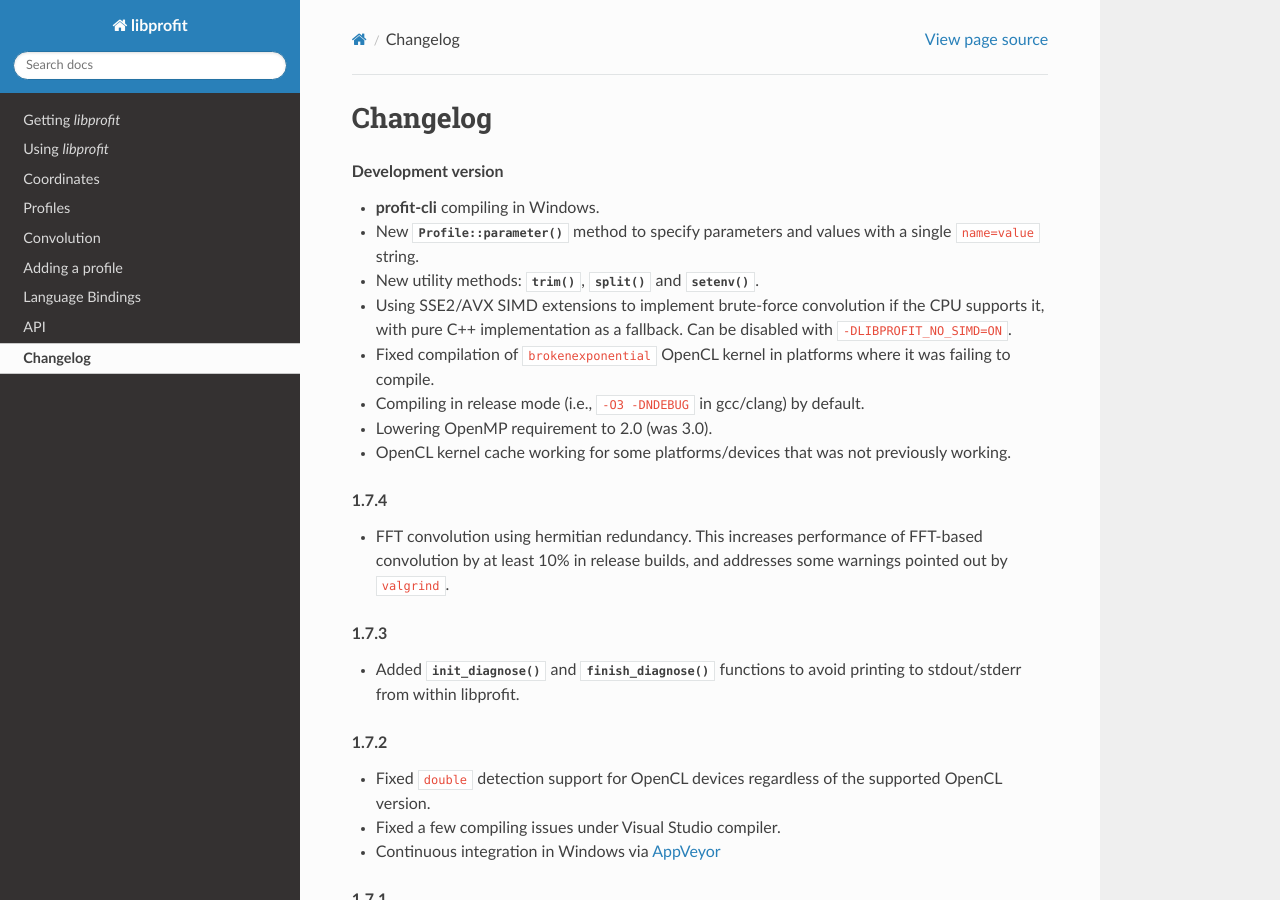
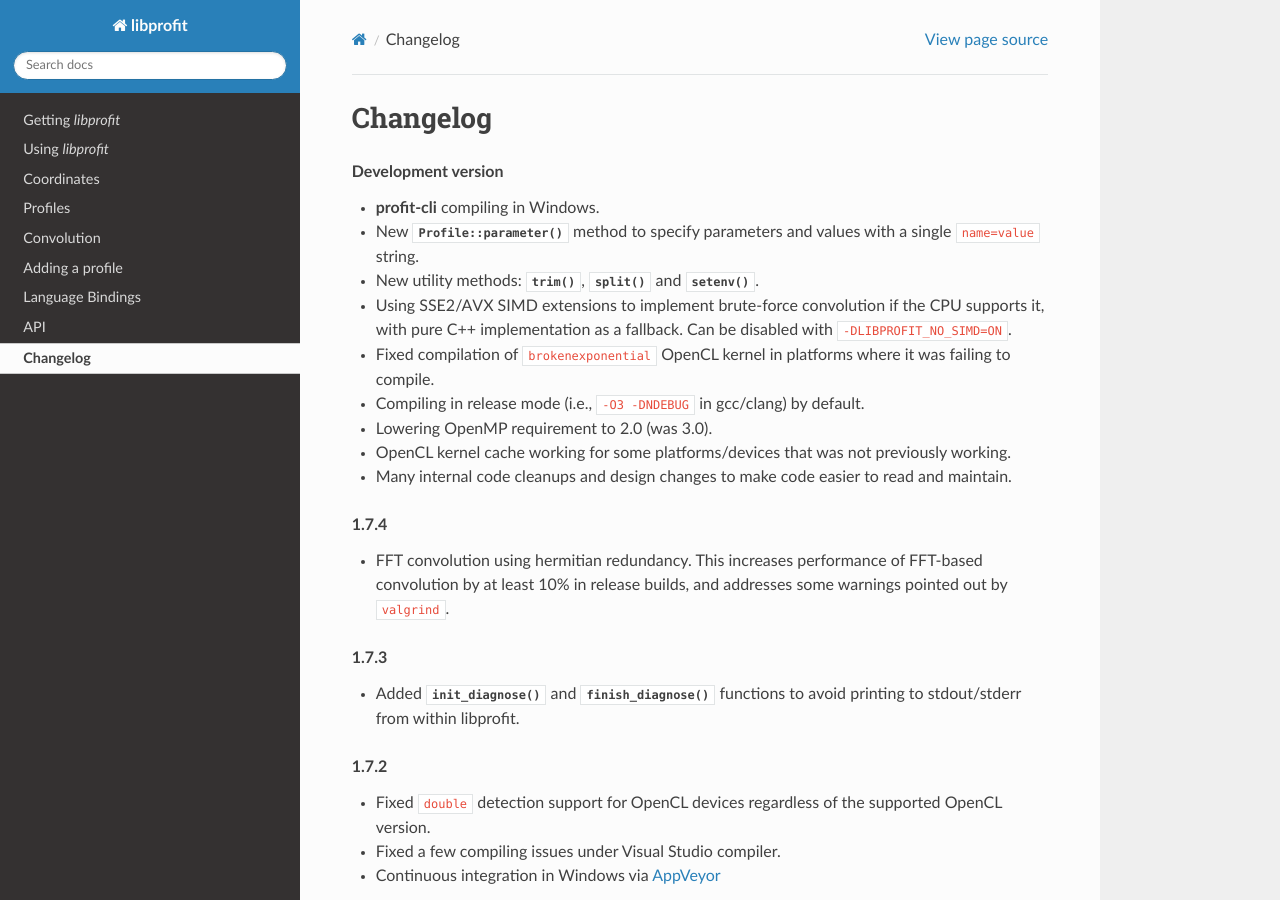
Before and after one commit to ICRAR/libprofit, a Sphinx documentation site: the page built from docs/changelog.rst, in a window 1280 px wide and 900 px high. Built offline with Sphinx 7.4.7 and the Read the Docs theme 2.0.0, drawn with Linux system fonts in a browser that asks for light colours.

Commit message:
Mentioning the internal code cleanups in changelog
Signed-off-by: Rodrigo Tobar <rtobar@icrar.org>

```diff
--- a/docs/changelog.rst
+++ b/docs/changelog.rst
@@ -20,6 +20,8 @@ Changelog
 * Lowering OpenMP requirement to 2.0 (was 3.0).
 * OpenCL kernel cache working for some platforms/devices that was not
   previously working.
+* Many internal code cleanups and design changes
+  to make code easier to read and maintain.
 
 .. rubric:: 1.7.4
 
```
